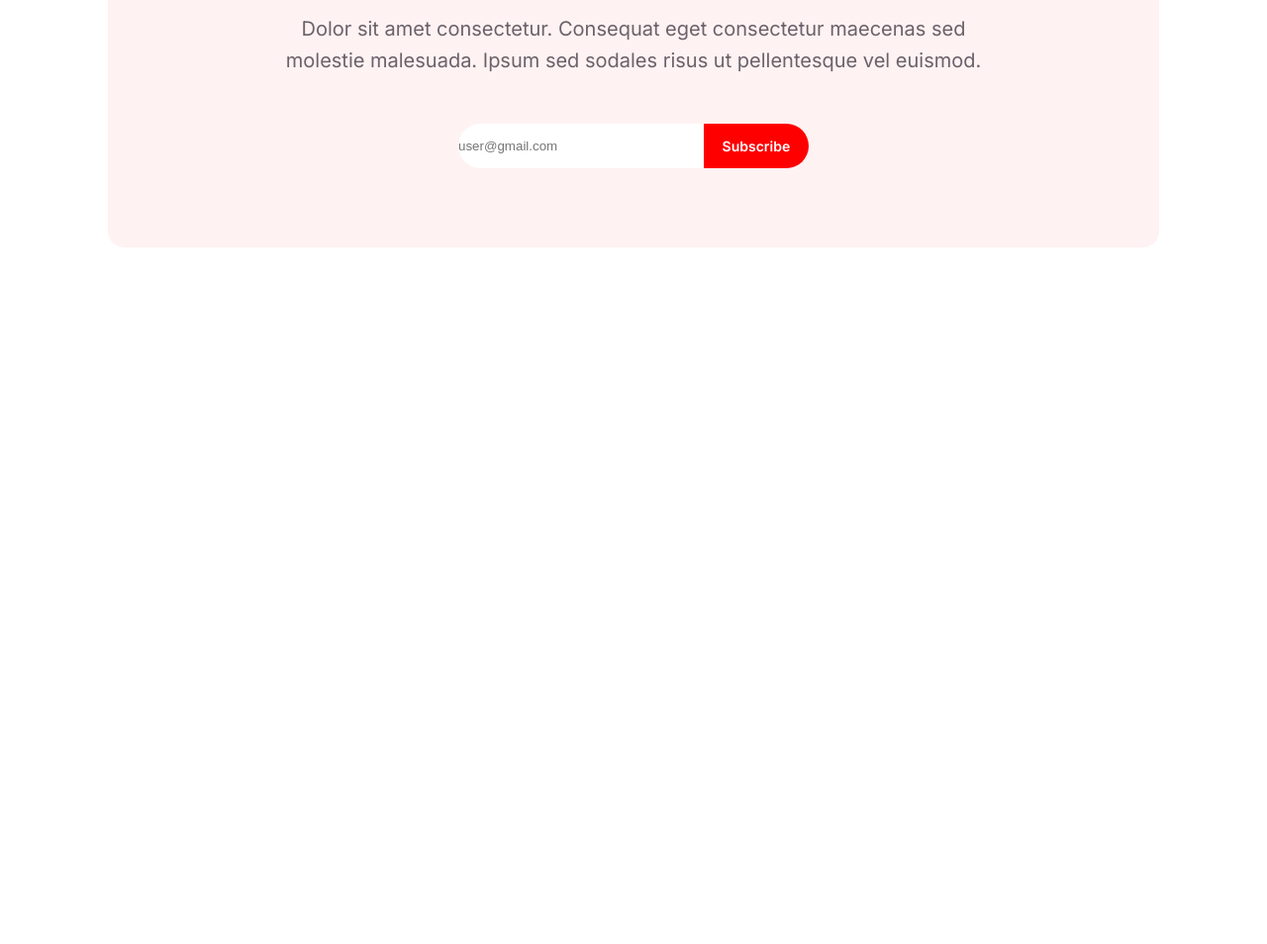
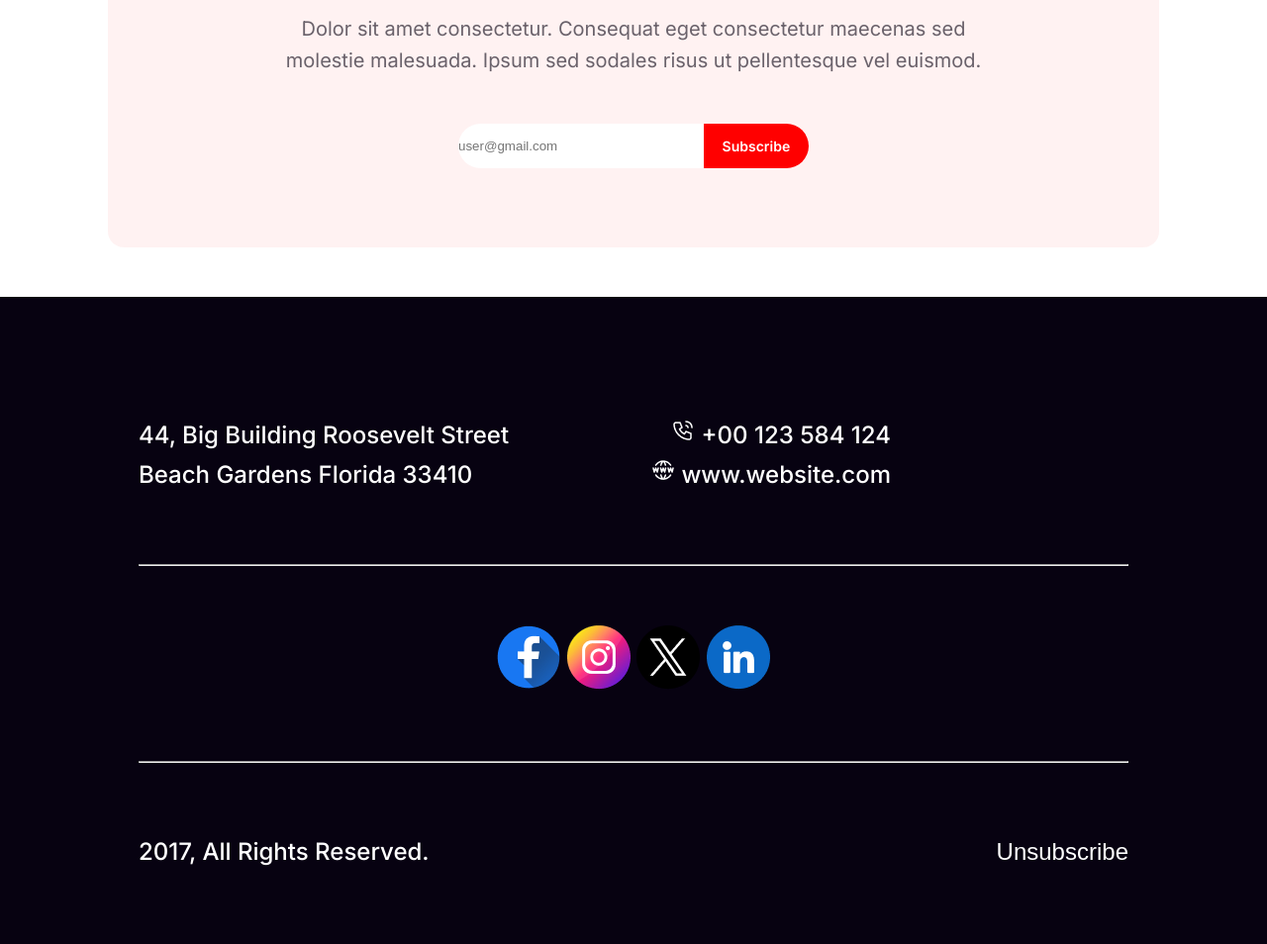
Before and after one commit to AyonHasan07/assignment01, a plain HTML site: page index.html in a window 1280 px wide. Shown: the part 6749-7703 px from the top of the page at 99% size. Before the commit the page ends 7049 px from the top, so only its background shows below. Drawn offline with Linux system fonts and the light colour scheme.

Commit message:
pretty much done, more work to do

```diff
--- a/index.html
+++ b/index.html
@@ -178,5 +178,51 @@
         </div>
     </section>
 
+
+    <footer>
+        <div class="foot-main">
+            <div class="foot-flex">
+                <div class="foot-add">
+                    <p>
+                        44, Big Building Roosevelt Street  <br>
+                        Beach Gardens Florida 33410
+                    </p>
+                </div>
+                <div class="foot-contact">
+                    <ul type="none">
+                        <li><img src="images/Call.png" alt="">
+                            +00 123 584 124
+                        </li>
+                        <li><img src="images/Website.png" alt="">
+                            www.website.com
+                        </li>
+                    </ul>
+                </div>
+            </div>
+
+            <hr>
+
+            <div class="foot-social">
+                <img src="images/Facebook.png" alt="" class="social">
+                <img src="images/Instagram.png" alt="" class="social">
+                <img src="images/Twitter.png" alt="" class="social">
+                <img src="images/Linkedin.png" alt="" class="social">
+            </div>
+
+            <hr>
+
+            <div class="foot-flex2">
+                <div class="foot-copy">
+                    <p>
+                        2017, All Rights Reserved.
+                    </p>
+                </div>
+
+                <div class="foot-button">
+                    <button type="button"> Unsubscribe</button>
+                </div>
+            </div>
+        </div>
+    </footer>
 </body>
 </html>
--- a/style/style.css
+++ b/style/style.css
@@ -455,3 +455,58 @@ header, .party, .event, .upnext, .discunt, .product, .contact{
     font-weight: 600;
     text-transform: capitalize;
 }
+
+  /* last section/footer */
+
+footer{
+    color: #FFF;
+    background-color: #070211;
+    font-family: Inter;
+    font-size: 24px;
+    font-weight: 500;
+    line-height: 40px;
+}
+
+footer .foot-main{
+    padding: 120px 140px;
+}
+
+footer .foot-main .foot-flex, .foot-flex2{
+    display: flex;
+    justify-content: space-between;
+    padding-bottom: 70px;
+
+
+}
+
+footer .foot-main .foot-flex2{
+    padding-top: 70px;
+}
+
+footer .foot-main .foot-flex .foot-add{
+    text-align: left;
+}
+
+footer .foot-main .foot-flex .foot-contact{
+    text-align: right;
+    padding-right: 240px;
+
+
+}
+
+/* footer .foot-main .foot-social{
+    margin: auto;
+} */
+
+footer .foot-main > .foot-social{
+    text-align: center;
+    padding: 60px 0px;
+}
+
+footer .foot-main button{
+    border: none;
+    background: none;
+    color: #FFF;
+    font-size: 24px;
+    font-weight: 500;
+}
```
